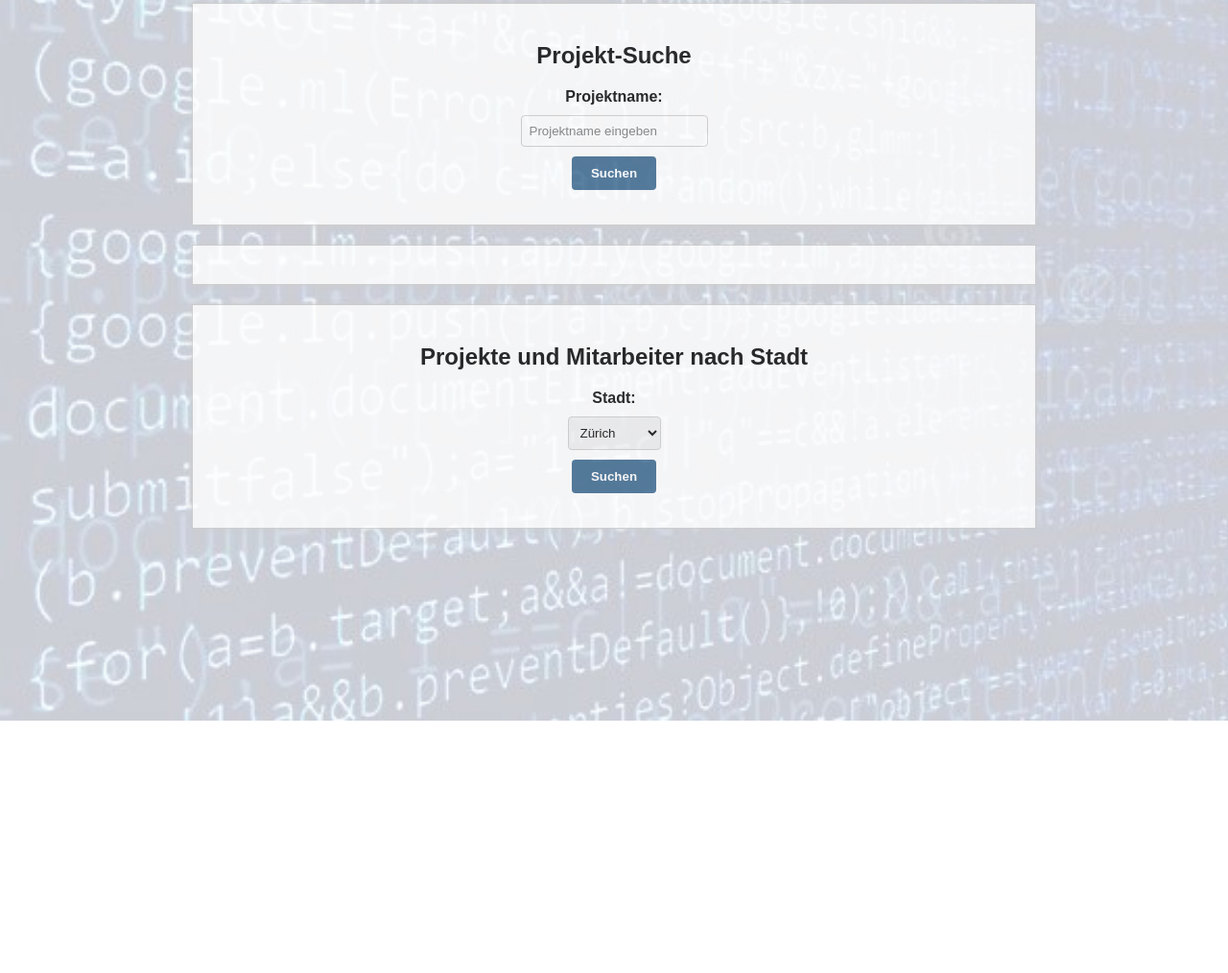
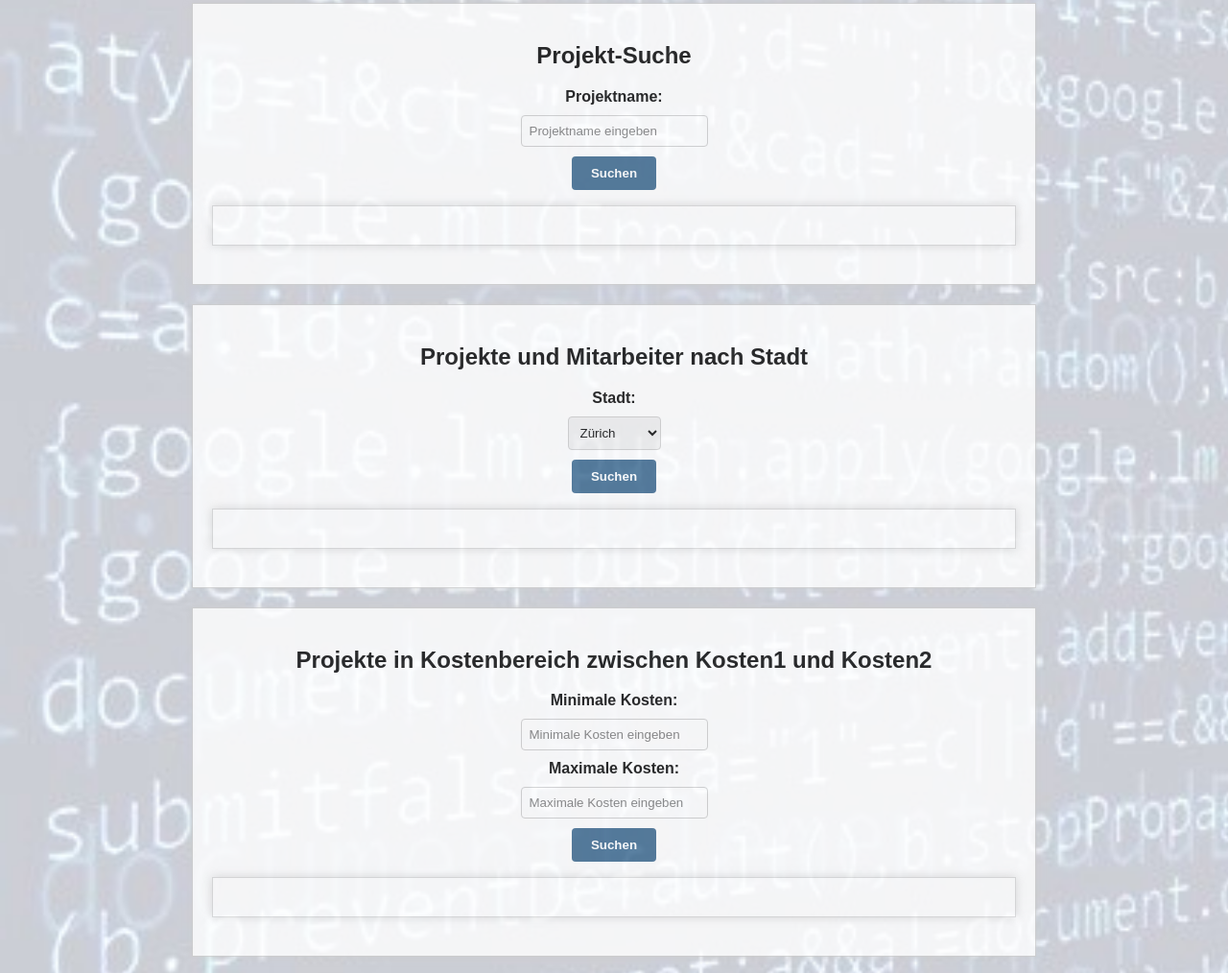
Before and after one commit to Lumini00/Project-Wirtschaftsinformatik, a website: page Projekt2/index.html in a window 1280 px wide. Shown: the part 197-1211 px from the top of the page at 96% size. Before the commit the page ends 948 px from the top, so only its background shows below. Drawn offline with Linux system fonts and the light colour scheme.

Commit message:
all 3 buttons with working URL

```diff
--- a/Projekt2/index.html
+++ b/Projekt2/index.html
@@ -12,9 +12,9 @@
         <input type="text" name="project" id="project" placeholder="Projektname eingeben" style="padding: 8px; border: 1px solid #ccc; border-radius: 4px; margin-bottom: 10px;"><br>
         <button type="submit" onclick="queryProject(document.getElementById('project').value)">Suchen</button>
        </form>
+       <div id="projectoutput"></div>
+
     </div>
-
-    <div id="output"></div>
 
     <div>
         <h2>Projekte und Mitarbeiter nach Stadt</h2>
@@ -30,8 +30,20 @@
             </select><br>
             <button type="submit" onclick="queryCity(document.getElementById('city').value)" >Suchen</button>
         </form>
+        <div id="cityoutput"></div>
     </div>
 
+    <div>
+        <h2>Projekte in Kostenbereich zwischen Kosten1 und Kosten2 </h2>
+        <form>
+            <label for="minCost">Minimale Kosten:</label>
+            <input type="number" id="minCost" name="minCost" placeholder="Minimale Kosten eingeben" style="padding: 8px; border: 1px solid #ccc; border-radius: 4px; margin-bottom: 10px;"><br>
+            <label for="maxCost">Maximale Kosten:</label>
+            <input type="number" id="maxCost" name="maxCost" placeholder="Maximale Kosten eingeben" style="padding: 8px; border: 1px solid #ccc; border-radius: 4px; margin-bottom: 10px;"><br>
+            <button type="submit" onclick="queryCost(document.getElementById('minCost').value, document.getElementById('maxCost').value)">Suchen</button>
+        </form>
+        <div id="costoutput"></div>
+    </div>
 
 
     <SCRIPT>
@@ -70,7 +82,7 @@
                             table += ("</TR>");
                         }
                         table += "</TABLE>";
-                        output.innerHTML = table;
+                        projectoutput.innerHTML = table;
 
                     } catch(e){
                         console.error(e);
@@ -106,6 +118,7 @@
                             table += ("</TR>");
                         }
                         table += "</TABLE>";
+                        cityoutput.innerHTML = table;
 
                     } catch(e){
                         console.error(e);
@@ -115,6 +128,42 @@
             request.send(null);
         }
 
+        function queryCost(){
+            var string1 = document.getElementById('minCost').value;
+            var string2 = document.getElementById('maxCost').value;
+            var request = new XMLHttpRequest();
+            var url = "http://localhost:8080/?minCost=" + string1 + "&maxCost=" + string2;
+            request.open("GET", url, true);
+            request.onreadystatechange = function () {
+                var table;
+                if (request.readyState == request.DONE && request.status == 200) {
+                    try{
+                        var data = JSON.parse(request.responseText);
+                        table = "<TABLE>";
+                        table += "<tr><th>ProjectID</th><th>ProjectName</th><th>MaximumCosts</th></tr>";
+                        for (var row in data) {
+                            table += ("<TR>");
+                            var colCount = 0;
+                            for (var field in data[row]) {
+                                table += ("<TD>" + data[row][field] + "</TD>");
+
+                                colCount++;
+                                    if (colCount == 3) { // limit to 3 columns
+                                        break;
+                                    }
+                            }
+                            table += ("</TR>");
+                        }
+                        table += "</TABLE>";
+                        costoutput.innerHTML = table;
+
+                    } catch(e){
+                        console.error(e);
+                    }
+                }
+            }
+            request.send(null);
+        }
     </SCRIPT>
 </BODY>
 
```
Also changed, not shown: Projekt2/query.js (+9 -0 lines).
